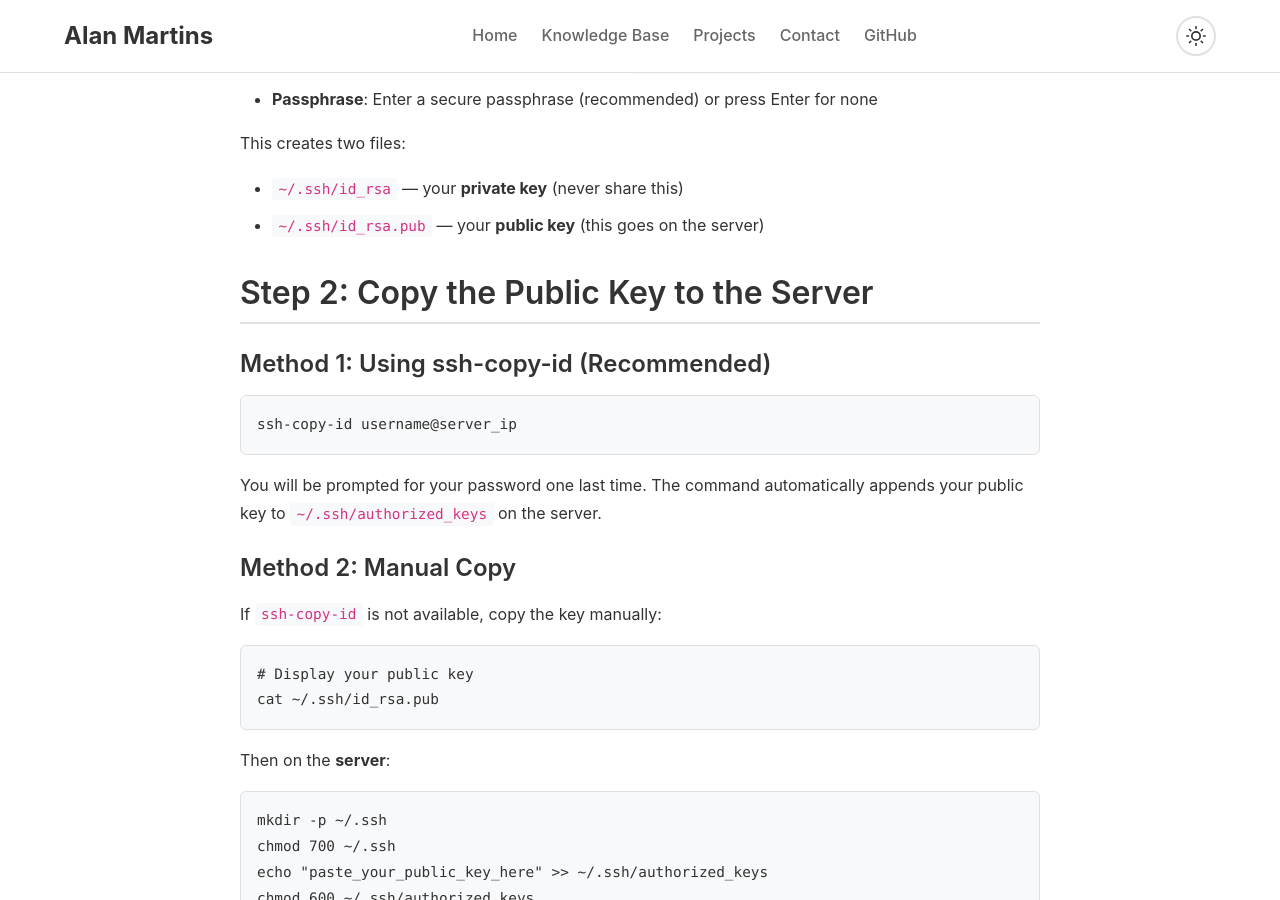
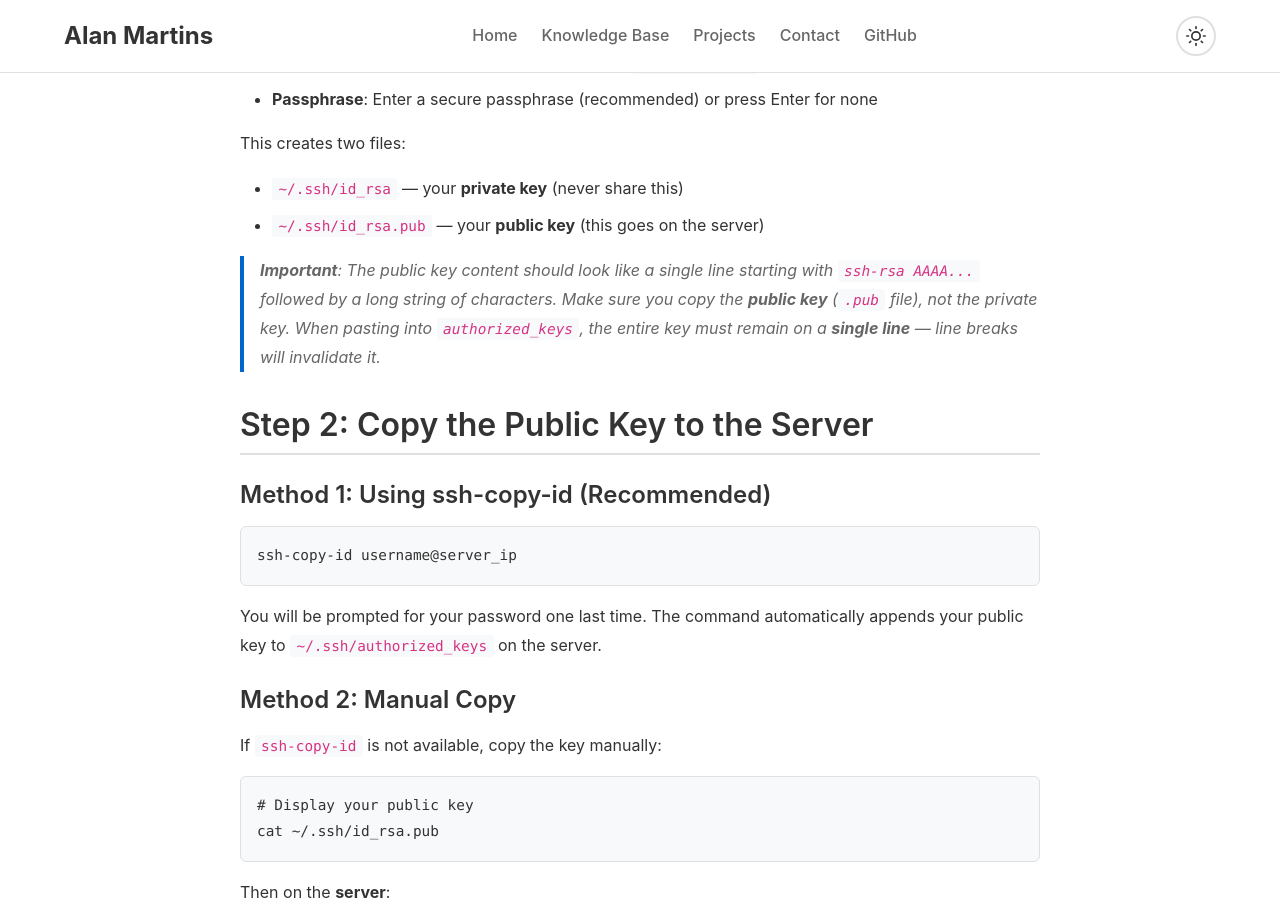
Before and after one commit to alanmartinsdeazevedo/alanmartinsdeazevedo.github.io, a Jekyll site: the page built from _kb/ssh-key-authentication-ubuntu.md, in a window 1280 px wide and 900 px high, scrolled down 752 px. Built offline with Jekyll 4.4.1, drawn with Linux system fonts in a browser that asks for light colours.

Commit message:
add: public key format note to SSH KB article

```diff
--- a/_kb/ssh-key-authentication-ubuntu.md
+++ b/_kb/ssh-key-authentication-ubuntu.md
@@ -27,6 +27,8 @@ This creates two files:
 
 - `~/.ssh/id_rsa` — your **private key** (never share this)
 - `~/.ssh/id_rsa.pub` — your **public key** (this goes on the server)
+
+> **Important**: The public key content should look like a single line starting with `ssh-rsa AAAA...` followed by a long string of characters. Make sure you copy the **public key** (`.pub` file), not the private key. When pasting into `authorized_keys`, the entire key must remain on a **single line** — line breaks will invalidate it.
 
 ## Step 2: Copy the Public Key to the Server
 
```
